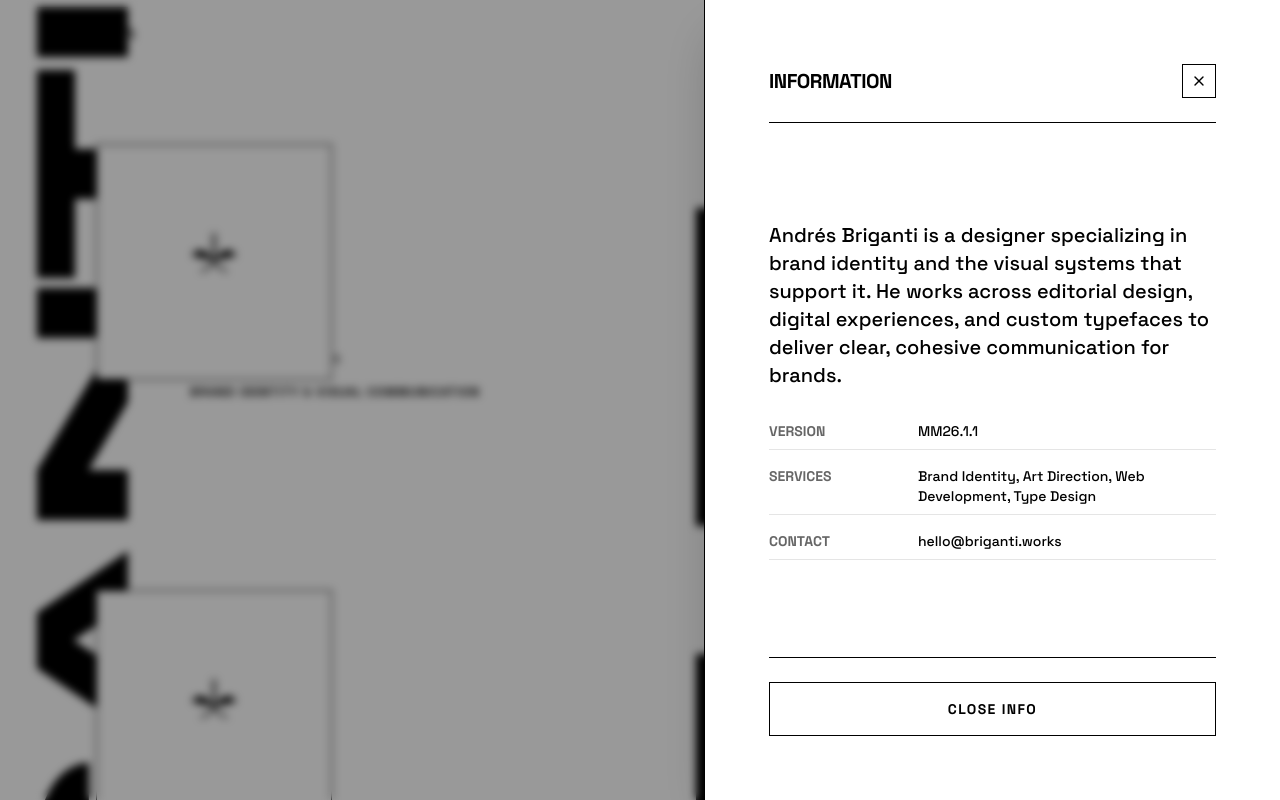
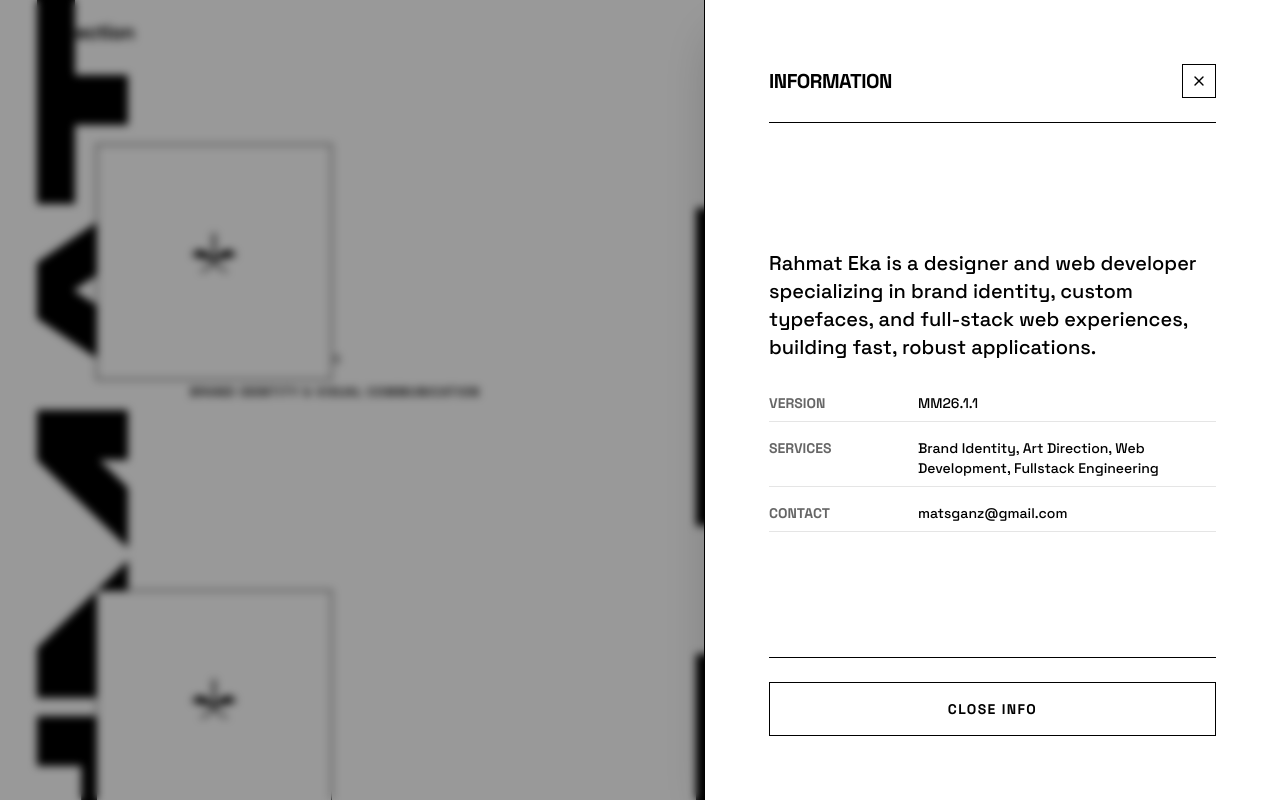
Before and after one commit to rhmatzeka/Show, a Next.js app: page / in a window 1280 px wide. Both pictures are taken after a click on the button "Info". Built offline with nearby package versions, Linux system fonts and the light colour scheme; no server answers.

Commit message:
feat: change brand name to Rahmat and adjust text content

```diff
--- a/app/admin/login/page.tsx
+++ b/app/admin/login/page.tsx
@@ -93,7 +93,7 @@ export default function AdminLoginPage() {
         </form>
 
         <div className="mt-8 border-t border-black/10 pt-4 flex justify-between text-[10px] font-sans font-bold uppercase text-black/40">
-          <span>Andres Briganti CMS</span>
+              <span>Rahmat CMS</span>
           <a href="/" className="hover:underline text-black/60 hover:text-black">
             Back to Website
           </a>
--- a/app/layout.tsx
+++ b/app/layout.tsx
@@ -15,7 +15,7 @@ const syne = Syne({
 });
 
 export const metadata: Metadata = {
-  title: "Andres Briganti",
+  title: "Rahmat Eka",
   description: "Interactive Swiss Editorial Portfolio website",
 };
 
--- a/app/page.tsx
+++ b/app/page.tsx
@@ -549,7 +549,7 @@ export default function HomePage() {
                     </div>
                     <div className="flex justify-between items-end">
                       <span className="text-[7px] md:text-[8px] font-mono text-black/40">BRAND SYSTEM</span>
-                      <span className="text-[8px] md:text-[9px] font-sans font-black text-black">© BRIGANTI</span>
+                      <span className="text-[8px] md:text-[9px] font-sans font-black text-black">© RAHMAT</span>
                     </div>
                   </div>
                 </div>
@@ -664,15 +664,15 @@ export default function HomePage() {
         {/* Desktop Vertical BRIGANTI banner on the left background */}
         <div className="hidden md:block absolute top-0 left-0 bottom-0 w-32 overflow-hidden flex items-center">
           <div className="text-[25vh] font-black text-black tracking-tighter leading-none uppercase font-display sidebar-text-vertical select-none opacity-100">
-            BRIGANTI
+            RAHMAT
           </div>
         </div>
 
         {/* Mobile Bottom Stationary BRIGANTI marquee in background */}
         <div className="md:hidden absolute bottom-0 left-0 right-0 h-20 bg-white flex items-center overflow-hidden px-6">
           <div className="text-6xl font-black text-black whitespace-nowrap tracking-tighter uppercase font-display flex gap-8">
-            <span>BRIGANTI</span>
-            <span>BRIGANTI</span>
+            <span>RAHMAT</span>
+            <span>RAHMAT</span>
           </div>
         </div>
 
@@ -691,7 +691,7 @@ export default function HomePage() {
 
         {/* Stationary bio text block */}
         <div className="absolute right-6 md:right-16 top-[55vh] max-w-[240px] md:max-w-xs font-sans font-bold text-[10px] md:text-xs leading-relaxed text-black select-text pointer-events-auto">
-          {projects.find(p => p.slug === "alphabet-card")?.description || "Andrés Briganti is a designer specializing in brand identity and the visual systems that support it. He works across editorial design, digital experiences, and custom typefaces to deliver clear, cohesive communication for brands."}
+          {projects.find(p => p.slug === "alphabet-card")?.description || "Rahmat Eka is a designer and web developer specializing in brand identity, custom typefaces, and full-stack web experiences, building fast, robust applications."}
         </div>
 
         {/* Copyright notice in background */}
@@ -889,7 +889,7 @@ export default function HomePage() {
 
             <div className="my-auto space-y-8 py-8">
               <p className="font-sans text-lg md:text-xl leading-relaxed text-black font-medium">
-                Andrés Briganti is a designer specializing in brand identity and the visual systems that support it. He works across editorial design, digital experiences, and custom typefaces to deliver clear, cohesive communication for brands.
+                Rahmat Eka is a designer and web developer specializing in brand identity, custom typefaces, and full-stack web experiences, building fast, robust applications.
               </p>
 
               <div className="space-y-4 font-sans text-sm">
@@ -899,11 +899,11 @@ export default function HomePage() {
                 </div>
                 <div className="grid grid-cols-3 border-b border-black/10 pb-2">
                   <span className="font-bold uppercase text-black/60">Services</span>
-                  <span className="col-span-2 font-medium">Brand Identity, Art Direction, Web Development, Type Design</span>
+                  <span className="col-span-2 font-medium">Brand Identity, Art Direction, Web Development, Fullstack Engineering</span>
                 </div>
                 <div className="grid grid-cols-3 border-b border-black/10 pb-2">
                   <span className="font-bold uppercase text-black/60">Contact</span>
-                  <span className="col-span-2 font-medium">hello@briganti.works</span>
+                  <span className="col-span-2 font-medium">matsganz@gmail.com</span>
                 </div>
               </div>
             </div>
--- a/database.json
+++ b/database.json
@@ -6,7 +6,7 @@
       "slug": "symbol-card",
       "category": "Brand Identity & Visual Communication",
       "year": "MM25.1.1",
-      "description": "The official brand symbol representing Andrés Briganti's design practice.",
+      "description": "The official brand symbol representing Rahmat's design practice.",
       "projectUrl": null,
       "sortOrder": 1,
       "images": []
@@ -30,7 +30,7 @@
       "slug": "alphabet-card",
       "category": "Typography & Display",
       "year": "014",
-      "description": "Andrés Briganti is a designer specializing in brand identity and the visual systems that support it. He works across editorial design, digital experiences, and custom typefaces to deliver clear, cohesive communication for brands.",
+      "description": "Rahmat Eka is a designer and web developer specializing in brand identity, custom typefaces, and full-stack web experiences, building fast, robust applications.",
       "projectUrl": null,
       "sortOrder": 3,
       "images": []
@@ -81,7 +81,7 @@
       "category": "Type Design",
       "year": "2024",
       "description": "Arca is a modular typeface rooted in mid-century geometric explorations from the 50s and 60s. Its precisely squared letterforms come in lowercase, unicase, and uppercase variations, offering systematic typographic control. Built on a strict grid system, the font includes alternative glyphs that introduce subtle variations to headlines and logotypes. With extensive diacritic support spanning multiple languages, Arca commands attention at large scales—a typeface that honors historical grid-based design while functioning as a distinctive display option.",
-      "projectUrl": "https://briganti.works/work/ab-arca",
+      "projectUrl": "https://github.com/rhmatzeka",
       "sortOrder": 7,
       "images": [
         { "id": "img-2a", "url": "https://assets.basehub.com/467cc7ea/4d421afb9781e883ab8ae0d96cd7cdf2/2024.arca.td.02.04.png", "isCover": true }
--- a/lib/db.ts
+++ b/lib/db.ts
@@ -51,7 +51,7 @@ const DEFAULT_PROJECTS: ProjectData[] = [
     slug: "symbol-card",
     category: "Brand Identity & Visual Communication",
     year: "MM25.1.1",
-    description: "The official brand symbol representing Andrés Briganti's design practice.",
+    description: "The official brand symbol representing Rahmat's design practice.",
     projectUrl: null,
     sortOrder: 1,
     images: []
@@ -75,7 +75,7 @@ const DEFAULT_PROJECTS: ProjectData[] = [
     slug: "alphabet-card",
     category: "Typography & Display",
     year: "014",
-    description: "Andrés Briganti is a designer specializing in brand identity and the visual systems that support it. He works across editorial design, digital experiences, and custom typefaces to deliver clear, cohesive communication for brands.",
+    description: "Rahmat Eka is a designer and web developer specializing in brand identity, custom typefaces, and full-stack web experiences, building fast, robust applications.",
     projectUrl: null,
     sortOrder: 3,
     images: []
@@ -126,7 +126,7 @@ const DEFAULT_PROJECTS: ProjectData[] = [
     category: "Type Design",
     year: "2024",
     description: "Arca is a modular typeface rooted in mid-century geometric explorations from the 50s and 60s. Its precisely squared letterforms come in lowercase, unicase, and uppercase variations, offering systematic typographic control. Built on a strict grid system, the font includes alternative glyphs that introduce subtle variations to headlines and logotypes. With extensive diacritic support spanning multiple languages, Arca commands attention at large scales—a typeface that honors historical grid-based design while functioning as a distinctive display option.",
-    projectUrl: "https://briganti.works/work/ab-arca",
+    projectUrl: "https://github.com/rhmatzeka",
     sortOrder: 7,
     images: [
       { id: "img-2a", url: "https://assets.basehub.com/467cc7ea/4d421afb9781e883ab8ae0d96cd7cdf2/2024.arca.td.02.04.png", isCover: true }
```
